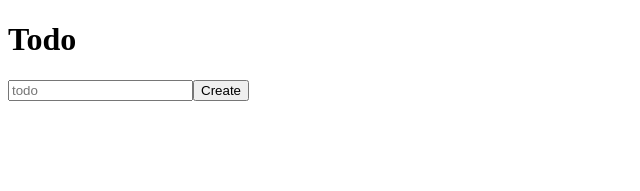
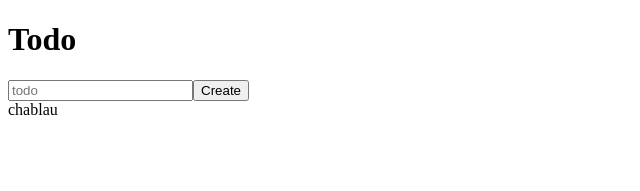
Before and after one commit to iwilliam317/todo-list, a React (Create React App) app: page / in a window 1280 px wide. Shown: the top 191 px of the page, without its empty margins (0-640 px from the left). Built offline with nearby package versions, Linux system fonts and the light colour scheme.

Commit message:
connects list with redux

```diff
--- a/src/index.js
+++ b/src/index.js
@@ -2,10 +2,14 @@ import React from 'react';
 import ReactDOM from 'react-dom';
 import App from './App';
 import * as serviceWorker from './serviceWorker';
+import reducer from './reducers'
+import { createStore } from 'redux'
+import { Provider } from 'react-redux'
 
-ReactDOM.render(<App />, document.getElementById('root'));
 
-// If you want your app to work offline and load faster, you can change
-// unregister() to register() below. Note this comes with some pitfalls.
-// Learn more about service workers: https://bit.ly/CRA-PWA
+ReactDOM.render(
+    <Provider store={createStore(reducer)}>
+        <App />
+    </Provider>, document.getElementById('root'));
+
 serviceWorker.unregister();
--- a/src/reducers/index.js
+++ b/src/reducers/index.js
@@ -1,2 +1,7 @@
-//import {} from 'redux'
-//const reducers =
+import {combineReducers} from 'redux'
+
+const reducers = combineReducers({
+    todo: () => ({ list: 'chablau'})
+})
+
+export default reducers
--- a/src/todo/index.jsx
+++ b/src/todo/index.jsx
@@ -1,5 +1,6 @@
 import React, {Component} from 'react'
 import Form from './form'
+import List from './list'
 
 class Todo extends Component {
     render(){
@@ -7,6 +8,7 @@ class Todo extends Component {
             <>
                 <h1>Todo</h1>
                 <Form />
+                <List />
             </>
         )
     }
--- a/src/todo/list.jsx
+++ b/src/todo/list.jsx
@@ -0,0 +1,9 @@
+import React from 'react'
+import {connect} from 'react-redux'
+
+const List = props => (
+    <div>{props.list}</div>
+)
+
+const mapStateToProps = state => ({list: state.todo.list})
+export default connect(mapStateToProps)(List)
```
